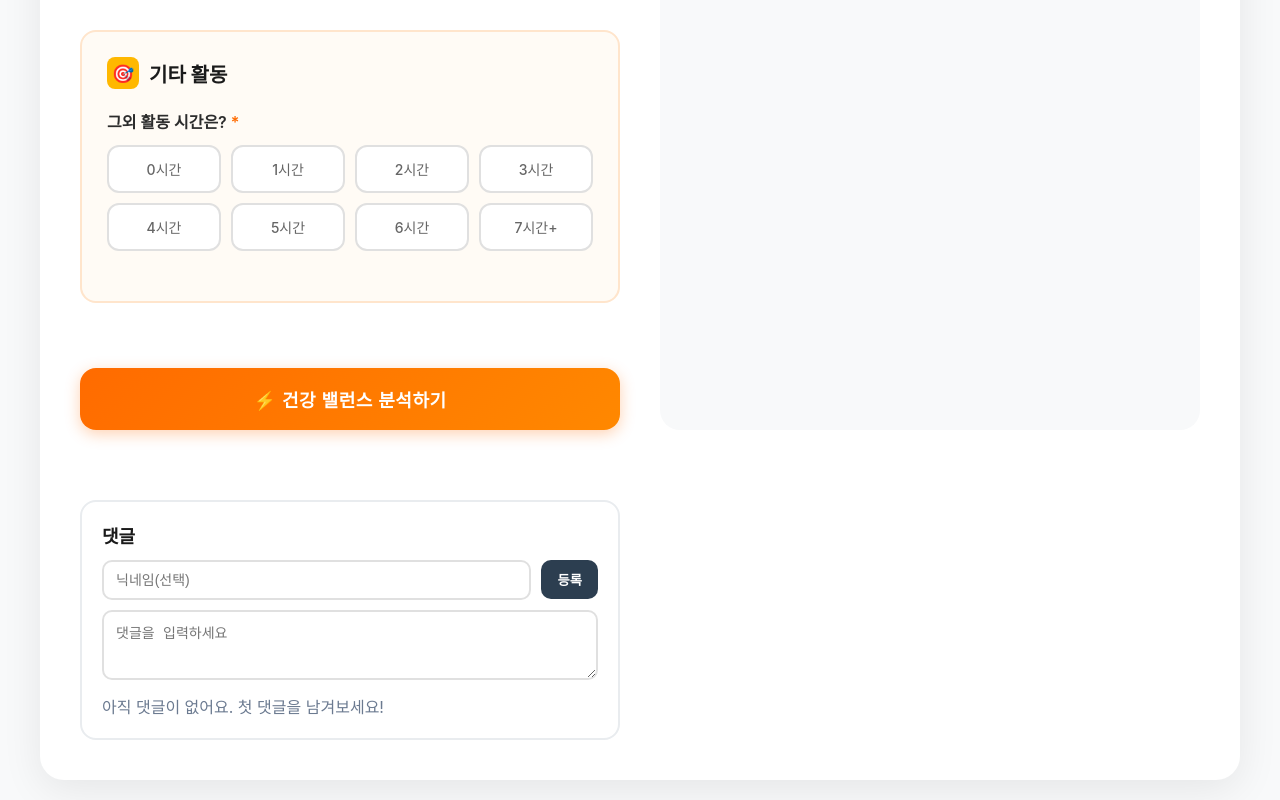
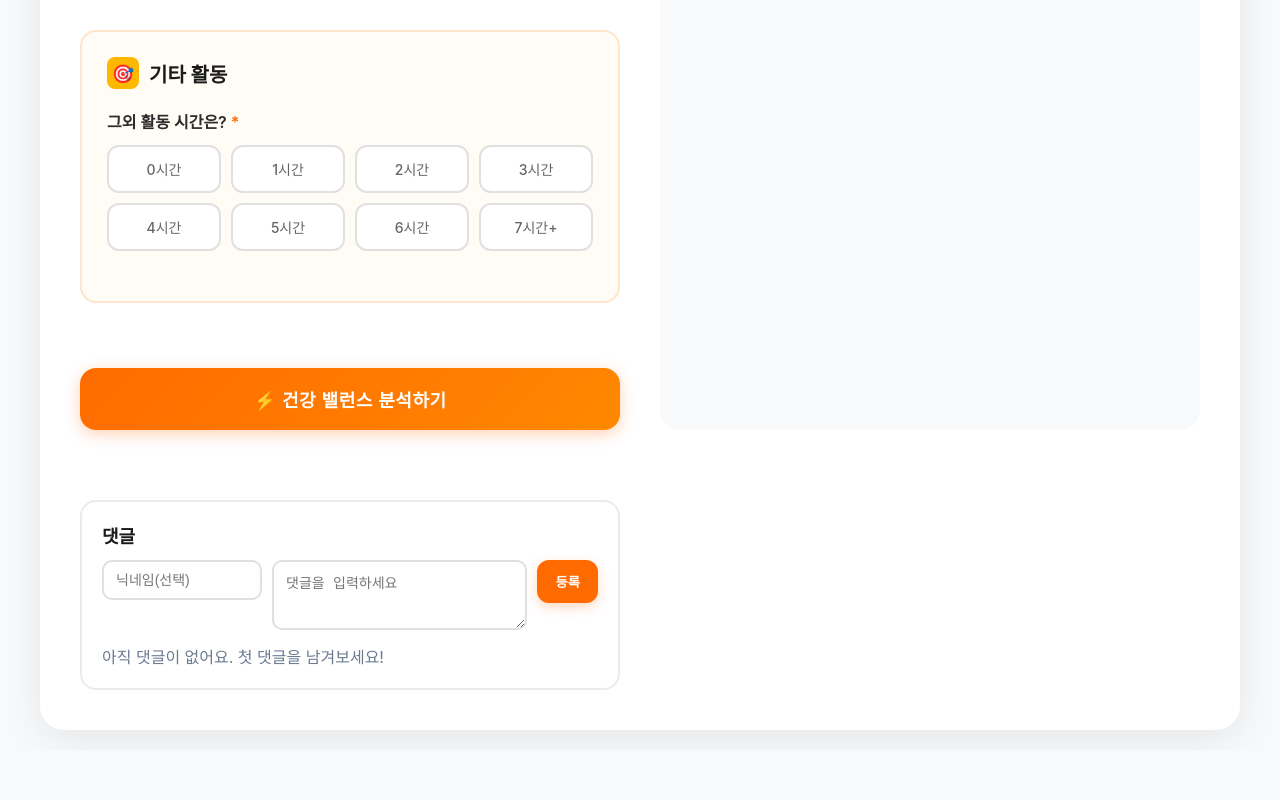
Before and after one commit to kimjiwoow/lifestyle_pattern, a plain HTML site: page index.html in a window 1280 px wide. Shown: the part 1489-2289 px from the top of the page. After the commit the page ends 2239 px from the top, so only its background shows below. Drawn offline with nearby package versions, Linux system fonts and the light colour scheme.

Commit message:
Update index.html

```diff
--- a/index.html
+++ b/index.html
@@ -401,7 +401,7 @@
         }
         .comment-form {
             display: grid;
-            grid-template-columns: 1fr auto;
+            grid-template-columns: 160px 1fr auto;
             gap: 10px;
             align-items: start;
         }
@@ -414,22 +414,33 @@
             font-size: 14px;
             outline: none;
         }
-        .comment-form textarea { grid-column: 1 / -1; resize: vertical; min-height: 70px; }
+        .comment-form input[type="text"],
+        .comment-form textarea { transition: border-color .15s ease, box-shadow .15s ease; }
+        .comment-form textarea { resize: vertical; min-height: 70px; }
+        .comment-form input[type="text"]:focus,
+        .comment-form textarea:focus { border-color: #FFB800; box-shadow: 0 0 0 3px rgba(255,184,0,0.15); }
         .comment-form button {
-            background: #2C3E50;
+            background: #FF6B00;
             color: #fff;
             border: none;
-            padding: 10px 16px;
-            border-radius: 10px;
+            padding: 12px 18px;
+            border-radius: 12px;
             cursor: pointer;
             font-weight: 700;
-            transition: transform .12s ease;
+            transition: transform .12s ease, box-shadow .12s ease, background .12s ease;
+            box-shadow: 0 4px 12px rgba(255, 107, 0, 0.25);
         }
-        .comment-form button:hover { transform: translateY(-1px); }
+        .comment-form button:hover { transform: translateY(-1px); background: #FF8800; box-shadow: 0 6px 16px rgba(255, 107, 0, 0.35); }
         .comments-list { margin-top: 14px; display: grid; gap: 10px; }
         .comment-item { background:#f9fafb; border:1px solid #eef1f4; border-radius:12px; padding:10px 12px; }
         .comment-meta { font-size:12px; color:#6b7a90; margin-bottom:4px; }
         .comment-text { white-space: pre-wrap; line-height:1.55; color:#2c2c2c; }
+
+        /* 댓글 반응형 정렬 */
+        @media (max-width: 640px) {
+            .comment-form { grid-template-columns: 1fr; }
+            .comment-form button { width: 100%; }
+        }
 
         .empty-state {
             text-align: center;
@@ -1247,8 +1258,8 @@
                 <h3>댓글</h3>
                 <form id="comment-form" class="comment-form">
                     <input type="text" name="nickname" placeholder="닉네임(선택)" />
+                    <textarea name="message" placeholder="댓글을 입력하세요" required></textarea>
                     <button type="submit">등록</button>
-                    <textarea name="message" placeholder="댓글을 입력하세요" required></textarea>
                 </form>
                 <div id="comments-list" class="comments-list"></div>
             `;
```
